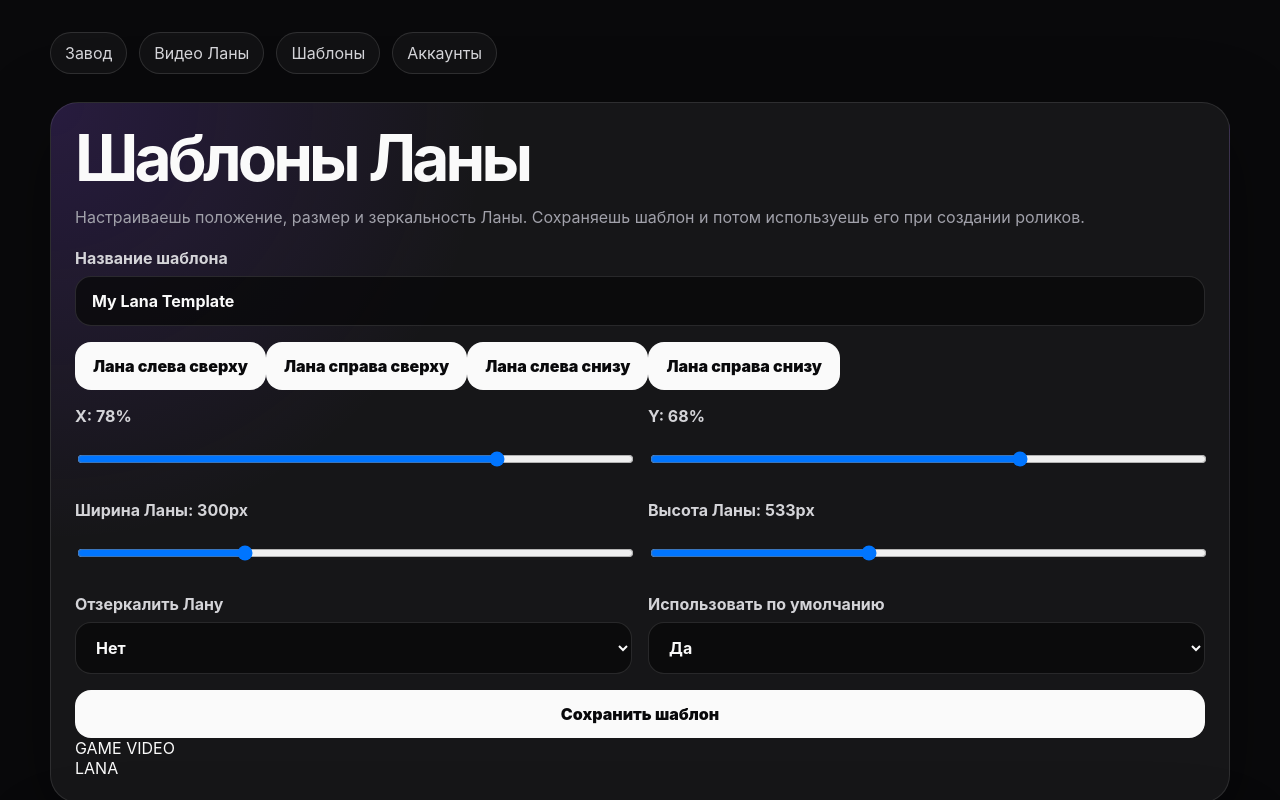
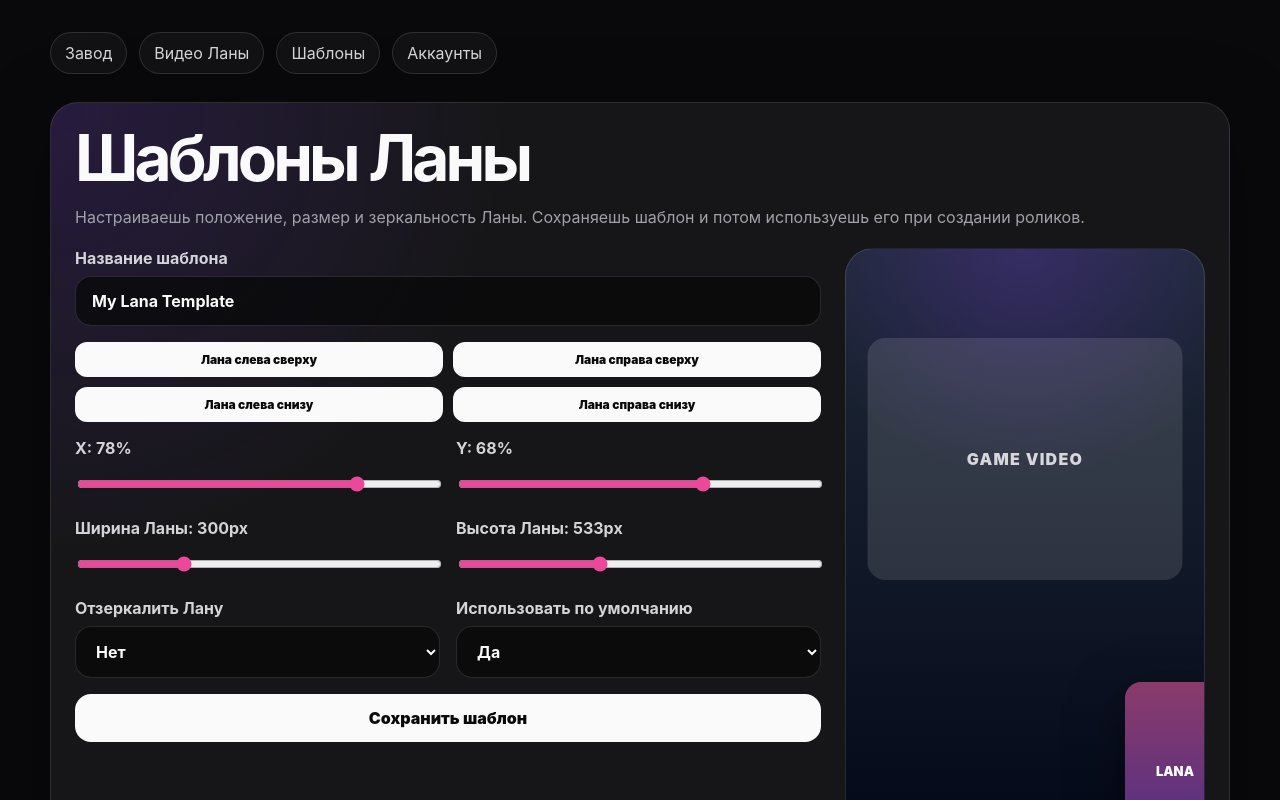
Before and after one commit to k4hr/gidegide, a Next.js app: page /factory/templates in a window 1280 px wide. Shown: the top 800 px of the page. Built offline with nearby package versions, Linux system fonts and the light colour scheme; no server answers; the database is empty.

Commit message:
Update globals.css

```diff
--- a/app/globals.css
+++ b/app/globals.css
@@ -111,6 +111,13 @@ select {
 
 input[type="file"] {
   cursor: pointer;
+}
+
+input[type="range"] {
+  padding: 0;
+  height: 32px;
+  cursor: pointer;
+  accent-color: #ec4899;
 }
 
 button,
@@ -229,6 +236,88 @@ button:disabled {
   transition: width 0.3s ease;
 }
 
+.template-editor {
+  display: grid;
+  grid-template-columns: minmax(0, 1fr) 360px;
+  gap: 24px;
+  align-items: start;
+}
+
+.template-preview {
+  position: relative;
+  width: 100%;
+  aspect-ratio: 9 / 16;
+  overflow: hidden;
+  border-radius: 28px;
+  border: 1px solid rgba(255, 255, 255, 0.12);
+  background:
+    radial-gradient(circle at top, rgba(124, 58, 237, 0.25), transparent 35%),
+    linear-gradient(180deg, #1f2937, #020617);
+}
+
+.preview-game {
+  position: absolute;
+  left: 50%;
+  top: 14%;
+  width: 88%;
+  height: 38%;
+  transform: translateX(-50%);
+  display: grid;
+  place-items: center;
+  border-radius: 18px;
+  background: rgba(255, 255, 255, 0.12);
+  color: rgba(255, 255, 255, 0.8);
+  font-weight: 900;
+  letter-spacing: 0.08em;
+}
+
+.preview-lana {
+  position: absolute;
+  display: grid;
+  place-items: center;
+  border-radius: 16px;
+  background:
+    linear-gradient(180deg, rgba(236, 72, 153, 0.5), rgba(124, 58, 237, 0.45)),
+    rgba(255, 255, 255, 0.12);
+  color: #fff;
+  font-size: 13px;
+  font-weight: 900;
+  box-shadow: 0 18px 60px rgba(0, 0, 0, 0.45);
+}
+
+.preview-lana.mirror {
+  transform: scaleX(-1);
+}
+
+.corner-buttons {
+  display: grid;
+  grid-template-columns: repeat(2, minmax(0, 1fr));
+  gap: 10px;
+}
+
+.corner-buttons button,
+.inline-actions button {
+  padding: 10px 12px;
+  border-radius: 12px;
+  font-size: 12px;
+}
+
+.inline-actions {
+  display: flex;
+  flex-wrap: wrap;
+  gap: 8px;
+}
+
+@media (max-width: 920px) {
+  .template-editor {
+    grid-template-columns: 1fr;
+  }
+
+  .template-preview {
+    max-width: 360px;
+  }
+}
+
 @media (max-width: 760px) {
   .page {
     padding: 18px;
@@ -252,4 +341,8 @@ button:disabled {
   .cancel-button {
     width: fit-content;
   }
+
+  .corner-buttons {
+    grid-template-columns: 1fr;
+  }
 }
```
